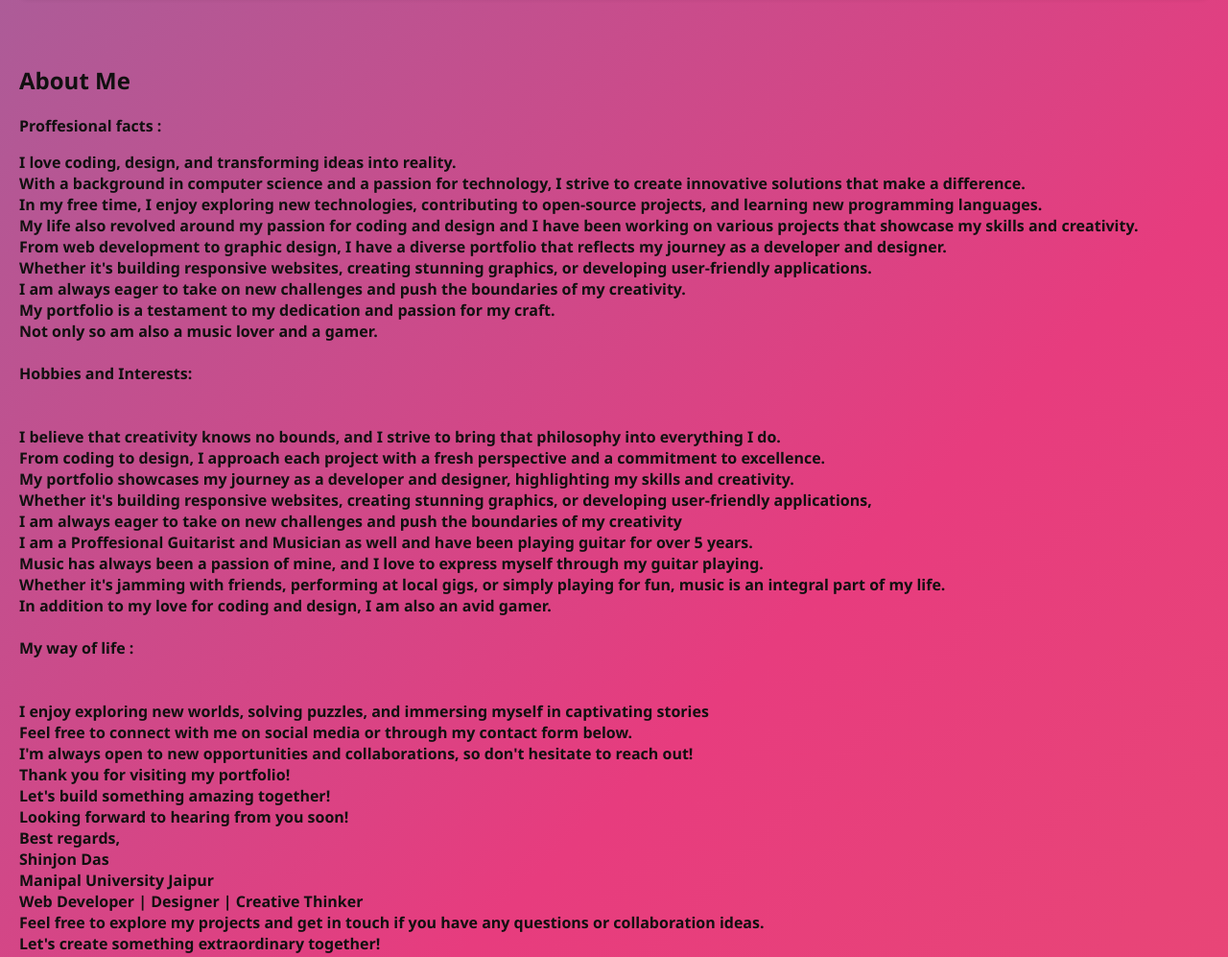
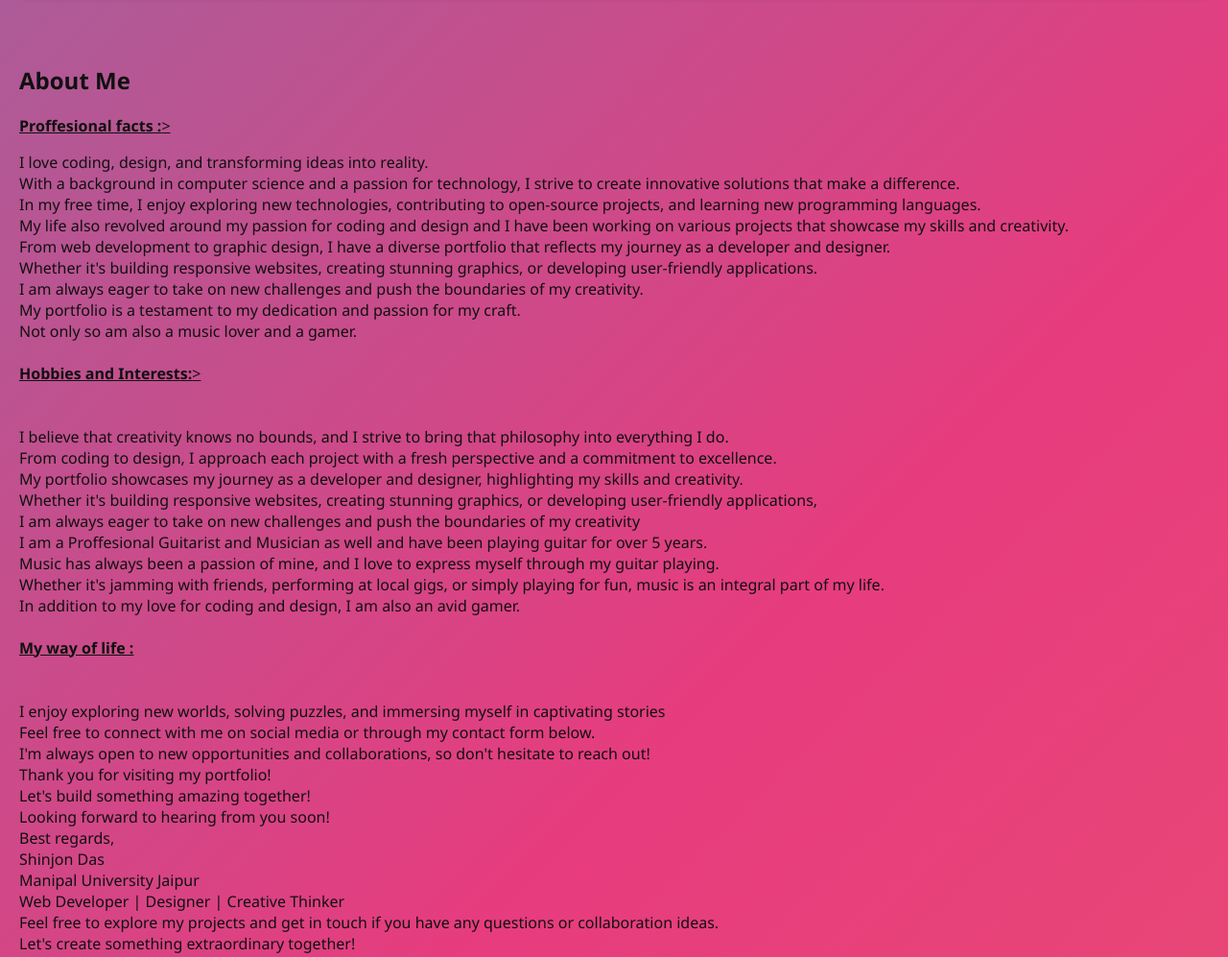
Before and after one commit to Shinjon-Soul0208/MUJ_CSE_Freshers_Portfolio, a plain HTML site: page Porftfolio_SHINJONDAS.html in a window 1280 px wide. Shown: the part 1026-2023 px from the top of the page at 96% size. Drawn offline with Linux system fonts and the light colour scheme.

Commit message:
Update Porftfolio_SHINJONDAS.html

```diff
--- a/Porftfolio_SHINJONDAS.html
+++ b/Porftfolio_SHINJONDAS.html
@@ -71,7 +71,7 @@
 
   <section id="about">
     <h2>About Me</h2>
-    </h5><b>Proffesional facts : </h5>
+    </h5><u><b>Proffesional facts :</b>></u></h5>
     <p>I love coding, design, and transforming ideas into reality.
         <br>With a background in computer science and a passion for technology, I strive to create innovative solutions that make a difference.
         <br>In my free time, I enjoy exploring new technologies, contributing to open-source projects, and learning new programming languages.
@@ -83,7 +83,7 @@
         <br>Not only so am also a music lover and a gamer.
       <br>
       <br>
-      </h5><b>Hobbies and Interests:</h5>
+      </h5><u><b>Hobbies and Interests:</b>></u></h5>
       <br>
       <br>
         <br>I believe that creativity knows no bounds, and I strive to bring that philosophy into everything I do.
@@ -97,7 +97,7 @@
         <br>In addition to my love for coding and design, I am also an avid gamer.
         <br>
         <br>
-  </h5><b>My way of life :</h5>
+  </h5><u><b>My way of life :</b></u></h5>
         <br>
         <br>
         <br>I enjoy exploring new worlds, solving puzzles, and immersing myself in captivating stories
```
